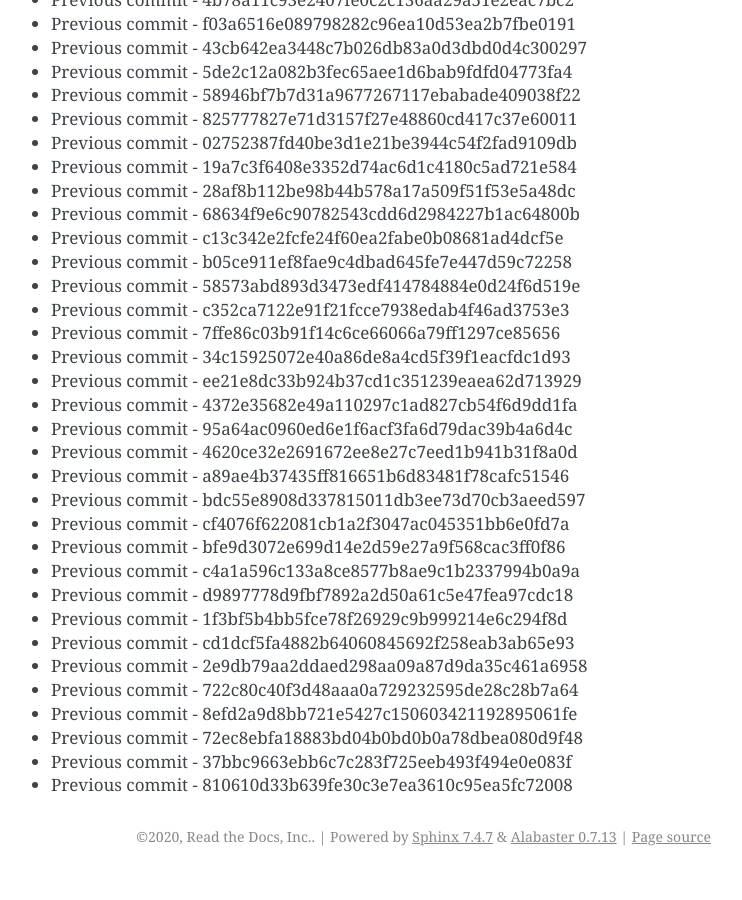
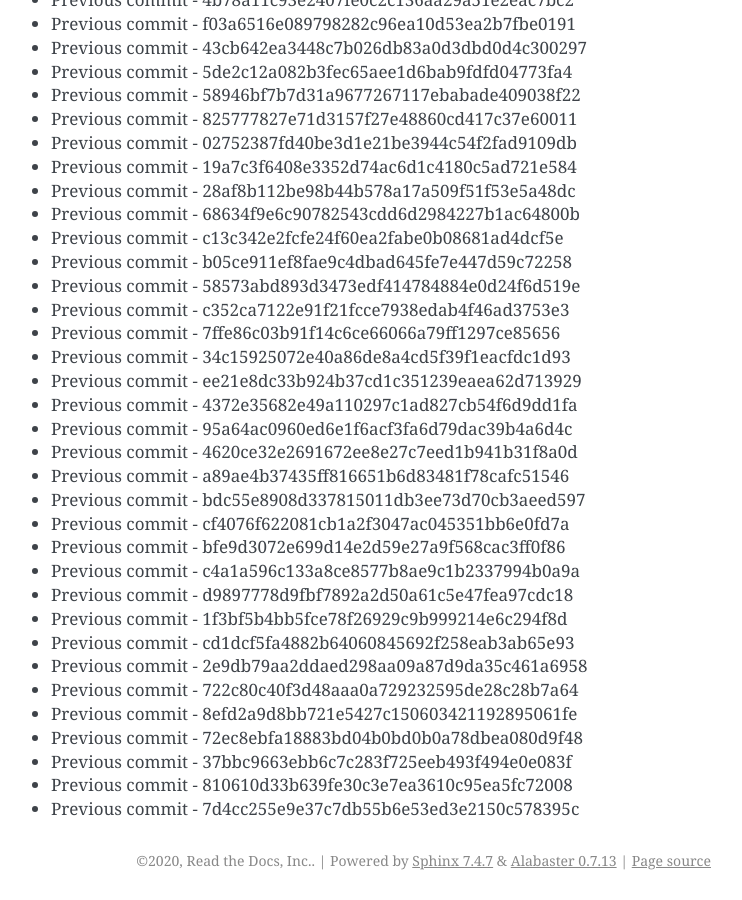
Before and after one commit to readthedocs/rtd-git-stresstest, a Sphinx documentation site: the page built from docs/updates.rst, in a window 1280 px wide and 900 px high, scrolled down 49201 px. Shown: the whole window, without its empty margins (399-1141 px from the left). Built offline with Sphinx 7.4.7, drawn with Linux system fonts in a browser that asks for light colours; before the commit the page ends 50077 px from its top, so only the background shows below that.

Commit message:
Generating commit from previous: 7d4cc255e9e37c7db55b6e53ed3e2150c578395c

```diff
--- a/docs/updates.rst
+++ b/docs/updates.rst
@@ -2099,3 +2099,4 @@ It can be tested for any performance characteristics.
 * Previous commit - 72ec8ebfa18883bd04b0bd0b0a78dbea080d9f48
 * Previous commit - 37bbc9663ebb6c7c283f725eeb493f494e0e083f
 * Previous commit - 810610d33b639fe30c3e7ea3610c95ea5fc72008
+* Previous commit - 7d4cc255e9e37c7db55b6e53ed3e2150c578395c
```
